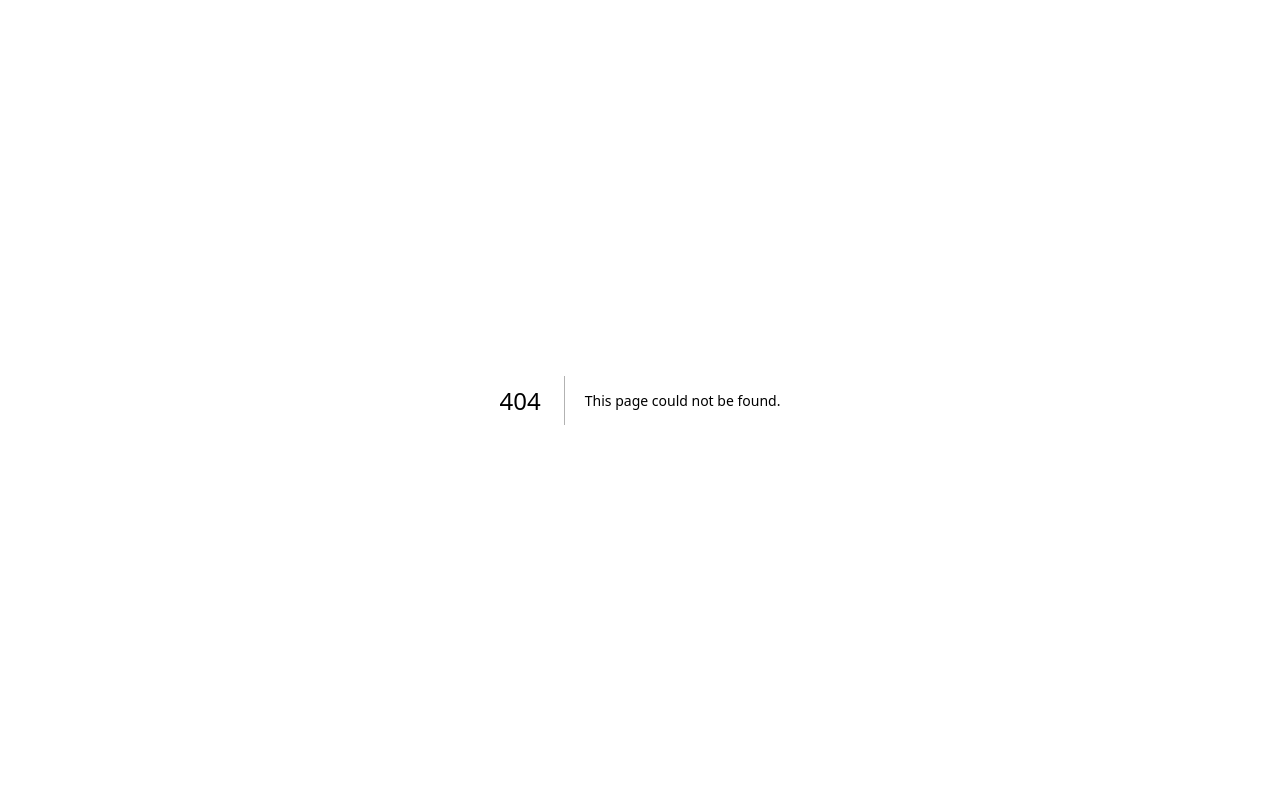
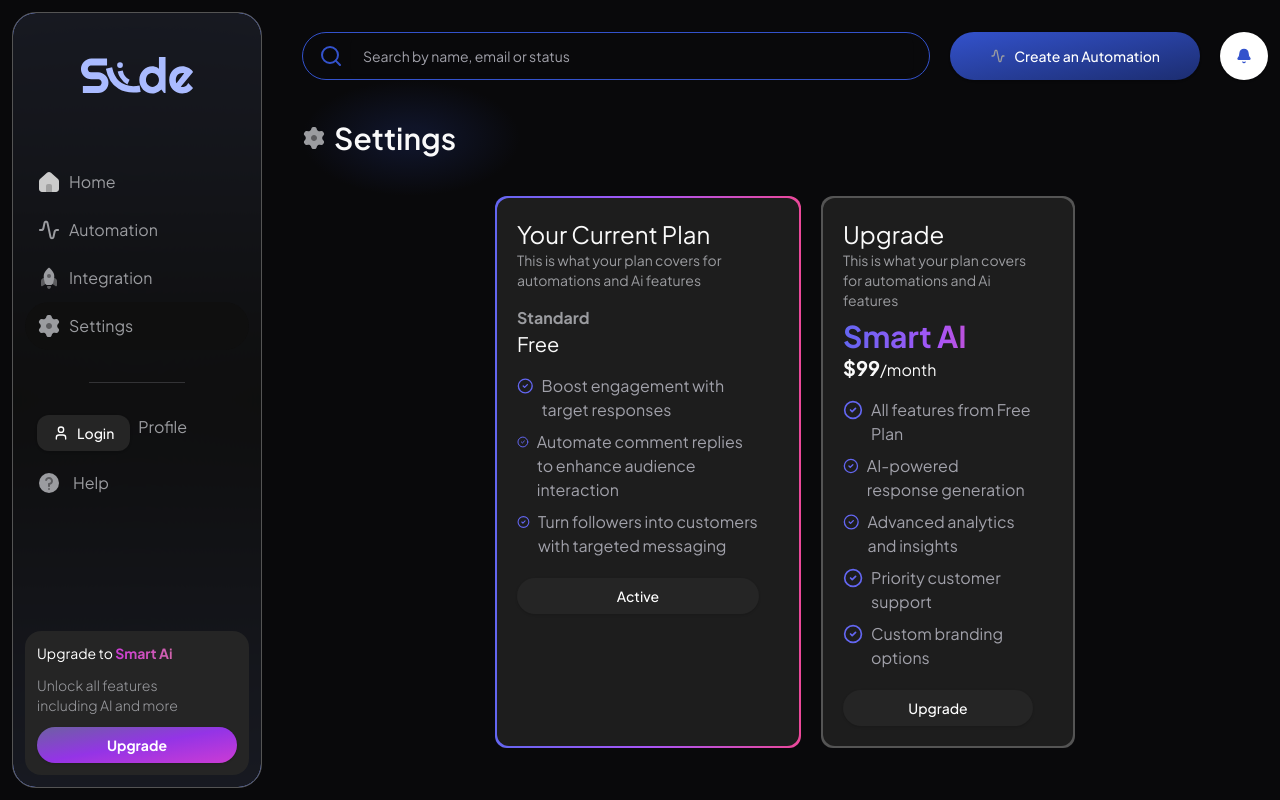
Before and after one commit to Sumit3972/slider-insta, a Next.js app: page /dasboard/1/settings in a window 1280 px wide. Before the commit this address had no page. Built offline with nearby package versions, Linux system fonts and the light colour scheme; no server answers.

Commit message:
settings page completed

```diff
--- a/src/app/(protected)/dasboard/[slug]/layout.tsx
+++ b/src/app/(protected)/dasboard/[slug]/layout.tsx
@@ -13,6 +13,7 @@ const Layout = ({children,params}: Props) => {
         <Slidebar slugs={params.slug}/>
         <div className='lg:ml-[250px] lg:pl-10 lg:py-5 flex flex-col overflow-auto'>
            <Navbar slug={params.slug}/>
+           {children}
         </div>
     </div>
   )
--- /dev/null
+++ b/src/app/(protected)/dasboard/[slug]/settings/page.tsx
@@ -0,0 +1,12 @@
+import Billing from '@/components/global/Billing'
+import React from 'react'
+
+type Props = {}
+
+const page = (props: Props) => {
+  return (
+    <Billing/>
+  )
+}
+
+export default page
--- a/src/app/layout.tsx
+++ b/src/app/layout.tsx
@@ -1,12 +1,11 @@
 import type { Metadata } from "next";
-import { Inter } from "next/font/google";
+import { Inter, Plus_Jakarta_Sans } from "next/font/google";
 import "./globals.css";
-import { ClerkProvider } from '@clerk/nextjs'
+import { ClerkProvider } from '@clerk/nextjs';
 import { ThemeProvider } from "@/Providers/Theme-Provider";
 import { Toaster } from "sonner";
 
-
-const inter = Inter({ subsets: ["latin"] });
+const jakarta = Plus_Jakarta_Sans({ subsets: ["latin"] });
 
 export const metadata: Metadata = {
   title: "Create Next App",
@@ -15,30 +14,17 @@ export const metadata: Metadata = {
 
 export default function RootLayout({
   children,
-}: Readonly<{
-  children: React.ReactNode;
-}>) {
+}: Readonly<{ children: React.ReactNode }>) {
   return (
-
     <ClerkProvider>
       <html lang="en">
-
-        <body className={inter.className}>
-          <ThemeProvider
-            attribute="class"
-            defaultTheme="system"
-            enableSystem
-            disableTransitionOnChange
-          >
-
+        <body className={`${jakarta.className} dark`}> {/* Force dark mode */}
+          <ThemeProvider attribute="class" defaultTheme="dark" enableSystem={false}>
             {children}
-             <Toaster/>
+            <Toaster />
           </ThemeProvider>
-
         </body>
-
       </html>
     </ClerkProvider>
-
   );
 }
--- /dev/null
+++ b/src/components/global/Billing/index.tsx
@@ -0,0 +1,21 @@
+import React from 'react'
+import PaymentCard from './payment-card'
+
+type Props = {}
+
+const Billing = (props: Props) => {
+  return (
+    <div className="flex lg:flex-row flex-col gap-5 w-full lg:w-10/12 xl:w-8/12 container">
+      <PaymentCard
+       current={"FREE"}
+       label='FREE'
+      />
+        <PaymentCard
+       current={"FREE"}
+       label='PRO'
+      />
+    </div>
+  )
+}
+
+export default Billing
--- /dev/null
+++ b/src/components/global/Billing/payment-card.tsx
@@ -0,0 +1,103 @@
+import { Button } from "@/components/ui/button";
+import { PLANS } from "@/constans/curretnpage";
+import { cn } from "@/lib/utils";
+import { CircleCheck } from "lucide-react";
+import React from "react";
+
+type Props = {
+  label: string;
+  current: "PRO" | "FREE";
+  landing?: boolean;
+};
+
+const PaymentCard = ({ current, label, landing }: Props) => {
+
+  return (
+    <div
+      className={cn(
+        label !== current
+          ? "bg-in-active"
+          : "bg-gradient-to-r from-indigo-500 via-purple-500 to-pink-500",
+        "p-[2px] rounded-xl overflow-hidden"
+      )}
+    >
+      <div
+        className={cn(
+          landing && "radial--gradient--pink",
+          "flex flex-col rounded-xl pl-5 py-5 pr-10 bg-background-90 h-full"
+        )}
+      >
+        {landing ? (
+          <h2 className="text-2xl">
+            {label === "PRO" && "Premium Plan"}
+            {label === "FREE" && "Standard"}
+          </h2>
+        ) : (
+          <h2 className="text-2xl">
+            {label === current
+              ? "Your Current Plan"
+              : current === "PRO"
+              ? "Downgrade"
+              : "Upgrade"}
+          </h2>
+        )}
+        <p className="text-text-secondary text-sm mb-2">
+          This is what your plan covers for automations and Ai features
+        </p>
+        {label === "PRO" ? (
+          <span className="bg-gradient-to-r text-3xl from-indigo-500 via-purple-500 font-bold to-pink-500 bg-clip-text text-transparent">
+            Smart AI
+          </span>
+        ) : (
+          <p className="font-bold mt-2 text-text-secondary">Standard</p>
+        )}
+        {label === "PRO" ? (
+          <p className="mb-2">
+            <b className="text-xl">$99</b>/month
+          </p>
+        ) : (
+          <p className="text-xl mb-2">Free</p>
+        )}
+
+        {PLANS[label === "PRO" ? 1 : 0].features.map((i) => (
+          <p key={i} className="mt-2 text-muted-foreground flex gap-2 ">
+            <CircleCheck className="text-indigo-500" />
+            {i}
+          </p>
+        ))}
+
+        {landing ? (
+          <Button
+            className={cn(
+              "rounded-full mt-5",
+              label === "PRO"
+                ? "bg-gradient-to-r from-indigo-500 text-white via-purple-500 to-pink-500"
+                : "bg-background-80 text-white hover:text-background-80"
+            )}
+          >
+            {label === current
+              ? "Get Started"
+              : current === "PRO"
+              ? "Free"
+              : "Get Started"}
+          </Button>
+        ) : (
+          <Button
+            className="rounded-full mt-5 bg-background-80 text-white hover:text-background-80"
+
+
+
+          >
+            {label === current
+              ? "Active"
+              : current === "PRO"
+              ? "Downgrade"
+              : "Upgrade"}
+          </Button>
+        )}
+      </div>
+    </div>
+  );
+};
+
+export default PaymentCard;
--- a/src/components/global/Navbar/index.tsx
+++ b/src/components/global/Navbar/index.tsx
@@ -14,6 +14,7 @@ import { Menu } from "lucide-react";
 import CreateAutomation from "../create-automation";
 import Search from "./search";
 import Notification from "./notification";
+import MainBreadCrum from "../main-crum";
 
 
 
@@ -69,6 +70,9 @@ const Navbar = ({ slug }: Props) => {
 
 
         </div>
+        <MainBreadCrum page={page=== slug ? 'Home' : page}
+          slug={slug}
+        />
 
       </div>
     )
--- /dev/null
+++ b/src/components/global/main-crum/index.tsx
@@ -0,0 +1,26 @@
+import { PAGE_ICON } from '@/constans/curretnpage'
+import React from 'react'
+
+type Props = {
+    page:string
+    slug:string
+}
+
+const MainBreadCrum = ({page,slug}: Props) => {
+  return (
+    <div className='flex flex-col items-start'>
+        {page=== 'Home' && <div className='flex justify-center w-full'>
+            <div className='radial--gradient w-4/12 py-5 lg:py-10 flex flex-col items-center'>
+            <p className='text-text-secondary text-lg'>Welcome Back</p>
+            <h2 className='capitalize text-4xl font-medium'> {slug}! </h2>
+            </div>
+            </div>}
+            <span className="radial--gradient inline-flex py-5 lg:py-10 pr-16 gap-x-2 items-center">
+        {PAGE_ICON[page.toUpperCase()]}
+        <h2 className="font-semibold text-3xl capitalize">{page}</h2>
+      </span>
+    </div>
+  )
+}
+
+export default MainBreadCrum
--- a/src/components/global/slidebar/items.tsx
+++ b/src/components/global/slidebar/items.tsx
@@ -14,7 +14,7 @@ const Items = ({ page, slug }: Props) => {
       {SIDEBAR_MENU.map((item) => (
         <Link
           key={item.id}
-          href={`/dashboard/${slug}/${item.label === 'home' ? '/' : item.label}`}
+          href={`/dasboard/${slug}${item.label === 'home' ? '' : `/${item.label}`}`}
           className={cn(
             'capitalize flex gap-x-2 rounded-full p-3',
             page === item.label && 'bg-[#0f0f0f]',
--- a/src/constans/curretnpage.tsx
+++ b/src/constans/curretnpage.tsx
@@ -1,3 +1,6 @@
+import { AutomationDuoToneBlue, ContactsDuoToneBlue, HomeDuoToneBlue, RocketDuoToneBlue, SettingsDuoToneWhite } from "@/icons";
+import { BellBlue } from "@/icons/bell";
+
 export const PAGE_BREAD_CRUMBS: string[] = [
     "contacts",
     "automations",
@@ -5,3 +8,44 @@ export const PAGE_BREAD_CRUMBS: string[] = [
     "settings",
     "notifications",
   ];
+
+
+
+type Props = {
+  [page in string]: React.ReactNode;
+};
+
+export const PAGE_ICON: Props = {
+  NOTIFICATIONS: <BellBlue />,
+  AUTOMATIONS: <AutomationDuoToneBlue />,
+  CONTACTS: <ContactsDuoToneBlue />,
+  INTEGRATIONS: <RocketDuoToneBlue />,
+  SETTINGS: <SettingsDuoToneWhite />,
+  HOME: <HomeDuoToneBlue />,
+};
+export const PLANS = [
+  {
+    name: "Free Plan",
+    description: "Perfect for getting started",
+    price: "$0",
+    features: [
+      "Boost engagement with target responses",
+      "Automate comment replies to enhance audience interaction",
+      "Turn followers into customers with targeted messaging",
+    ],
+    cta: "Get Started",
+  },
+  {
+    name: "Smart AI Plan",
+    description: "Advanced features for power users",
+    price: "$99",
+    features: [
+      "All features from Free Plan",
+      "AI-powered response generation",
+      "Advanced analytics and insights",
+      "Priority customer support",
+      "Custom branding options",
+    ],
+    cta: "Upgrade Now",
+  },
+];
--- a/src/constans/menu.tsx
+++ b/src/constans/menu.tsx
@@ -28,7 +28,7 @@ export const SIDEBAR_MENU: SideBarProps[] = [
   },
   {
     id: uuid(),
-    label: 'setting',
+    label: 'settings',
     icon: <SettingsDuoToneWhite />
   },
 ]
```
